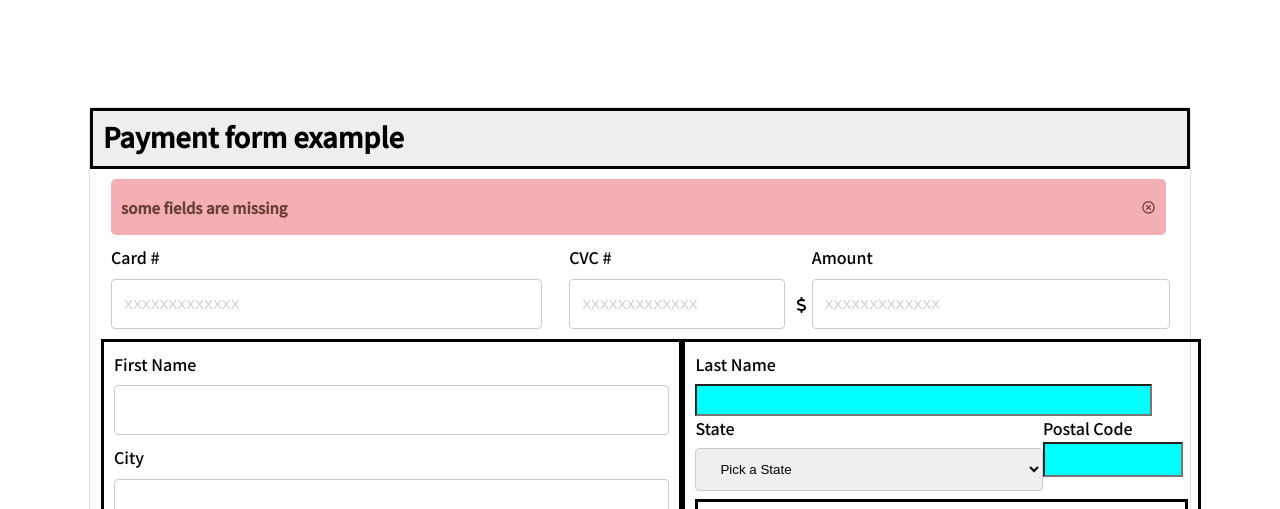
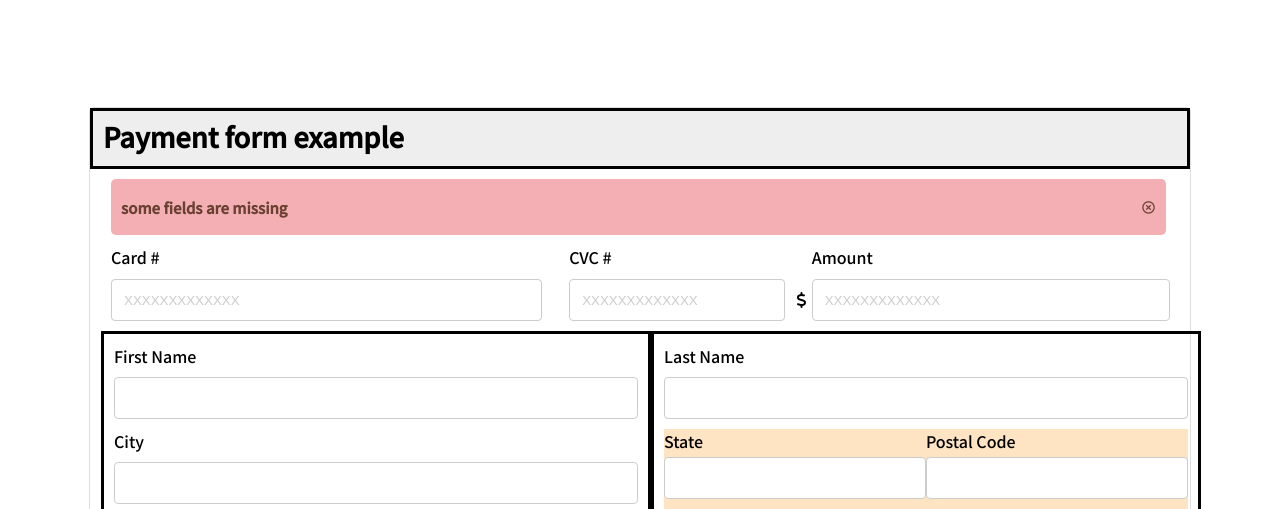
Before and after one commit to 4GeeksAcademy/html_forms-Diego, a plain HTML site: page index.html in a window 1280 px wide. Shown: the top 509 px of the page. Drawn offline with nearby package versions, Linux system fonts and the light colour scheme.

Commit message:
Almost fixes

```diff
--- a/index.html
+++ b/index.html
@@ -70,30 +70,22 @@
                         </label>
                     </div>
                 </div>
-                <div class="right">
-                    <label for="lastname" class="lastname">Last Name</label>
-                    <input class="btn_right" type="text" name="lastname" id="lastname">
-                    <div class="state">
-                        <div class="states">
-                            <label for="state">State</label>
-                            <select name="pets" id="states-select">
-                                <option value="">Pick a State </option>
-                                <option value="FL">Florida</option>
-                                <option value="CA">Californi</option>
-                                <option value="NV">Nevada</option>
-                                <option value="GE">Georgia</option>
-                                <option value="MI">Michigan</option>
-                                <option value="TX">Texas</option>
-                            </select>
+                <div class="left">
+                    <label for="lastname" class="firstname">Last Name</label>
+                    <input class="buttons" type="text" name="firstname" id="firstname">
+                    <div class="code_state">
+                        <div>
+                            <label for="city" class="city">State</label>
+                            <input class="buttons" type="text" name="city" id="city">
                         </div>
                         <div>
-                            <label for="postalcode">Postal Code</label>
-                            <input class="btn_right" type="text" name="postalcode" id="postalcode">
+                            <label for="city" class="city">Postal Code</label>
+                            <input class="buttons" type="text" name="city" id="city">
                         </div>
                     </div>
                     <div class="message">
                         <label for="message">Message</label>
-                        <textarea name="message" id="message" cols="30" rows="10"></textarea>
+                        <textarea name="message" id="message" cols="10" rows="10"></textarea>
                         <label class="comment_note" for="comment">Add any notes here.</label>
                     </div>
                 </div>
--- a/styles.css
+++ b/styles.css
@@ -104,7 +104,7 @@ body {
 }
 
 .buttons {
-    height: 3vh;
+    height: 2vh;
     border-color: rgb(232, 235, 238);
     padding: 12px;
     border: 1px solid #ccc;
@@ -137,7 +137,7 @@ body {
     width: 53%;
     padding: 10px;
     border-style: solid;
-    height: 72%;
+    height: 100%;
 }
 
 .selectpay {
@@ -258,7 +258,7 @@ textarea {
     width: 88%;
 }
 
-.right .message {
+.message {
     display: flex;
     flex-direction: column;
     border-style: solid;
@@ -270,3 +270,13 @@ textarea {
     width: 91%;
     height: 35%;
 }
+
+.code_state {
+    display: flex;
+}
+.code_state div {
+    background-color: bisque;
+    display: flex;
+    flex-direction: column;
+    flex: 1;
+}
```
